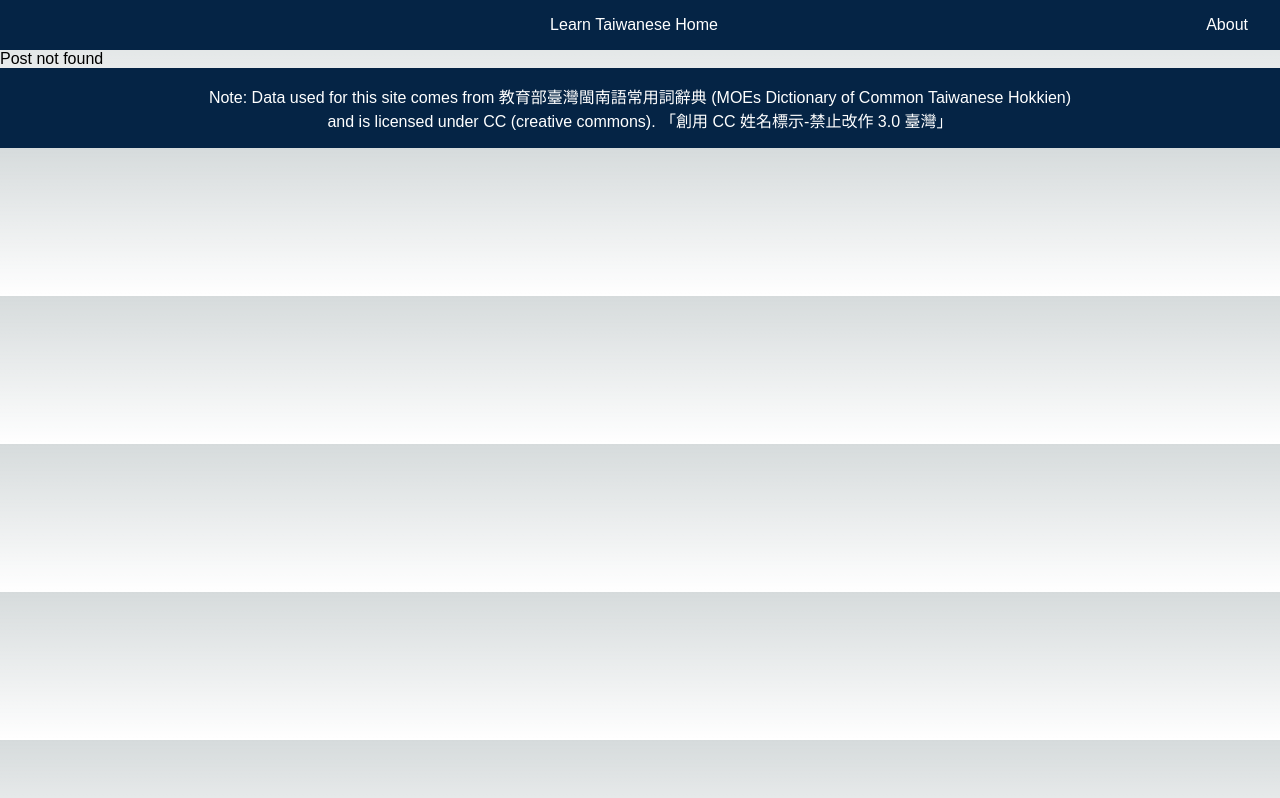
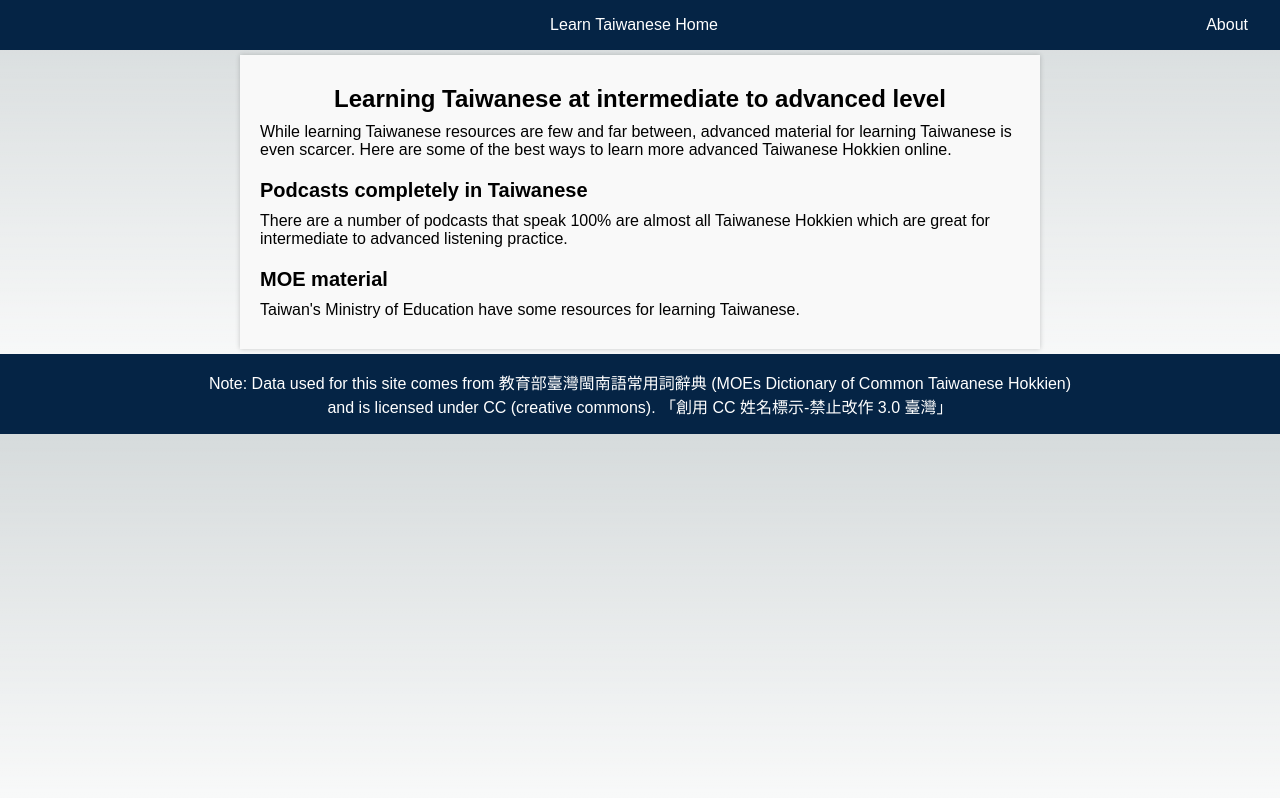
Before and after one commit to jielongjp/study-taigi, a Next.js app: page /blog/intermediate-taiwanese in a window 1280 px wide. Built offline with nearby package versions, Linux system fonts and the light colour scheme.

Commit message:
add blog layout, blog stuff

```diff
--- /dev/null
+++ b/src/components/BlogTemplate/index.tsx
@@ -0,0 +1,53 @@
+import React, { ReactNode } from "react";
+import styled from "styled-components";
+
+interface BlogTemplateProps {
+  children: ReactNode;
+}
+
+const BlogTemplate: React.FC<BlogTemplateProps> = ({ children }) => {
+  return <StContainer>{children}</StContainer>;
+};
+
+const StContainer = styled.div`
+  max-width: 800px;
+  margin: 5px auto;
+  padding: 20px;
+  background-color: #f9f9f9;
+  box-shadow: 0 0 5px rgba(0, 0, 0, 0.2);
+
+  @media (max-width: 800px) {
+    margin: 5px 2%;
+  }
+`;
+
+export const StTitle = styled.h1`
+  font-size: 24px;
+  margin: 10px 0;
+  text-align: center;
+`;
+
+export const StSubtitle = styled.h2`
+  font-size: 22px;
+  margin: 10px 0;
+  text-align: center;
+`;
+
+export const StHeading = styled.h2`
+  font-size: 20px;
+  margin-top: 20px;
+`;
+
+export const StParagraph = styled.p`
+  font-size: 16px;
+  margin: 10px 0;
+  a {
+    color: #052445;
+
+    &:hover {
+      color: #0056b3;
+    }
+  }
+`;
+
+export default BlogTemplate;
--- /dev/null
+++ b/src/pages/blog/intermediate-taiwanese/index.tsx
@@ -0,0 +1,43 @@
+import { styled } from "styled-components";
+import Head from "next/head";
+import BlogTemplate, {
+  StTitle,
+  StParagraph,
+  StSubtitle,
+  StHeading,
+} from "../../../components/BlogTemplate";
+
+export default function IntermediateTw() {
+  return (
+    <>
+      <Head>
+        <title>How to Learn Intermediate Taiwanese</title>
+        <meta
+          name="description"
+          content="How to Learn Intermediate Taiwanese. Resources for learning intermediate and advanced Taiwanese Hokkien online."
+        />
+        <meta name="viewport" content="width=device-width, initial-scale=1" />
+        <link rel="icon" href="/favicon.png" />
+      </Head>
+      <BlogTemplate>
+        <StTitle>Learning Taiwanese at intermediate to advanced level</StTitle>
+        <StParagraph>
+          While learning Taiwanese resources are few and far between, advanced
+          material for learning Taiwanese is even scarcer. Here are some of the
+          best ways to learn more advanced Taiwanese Hokkien online.
+        </StParagraph>
+        <StHeading>Podcasts completely in Taiwanese</StHeading>
+        <StParagraph>
+          There are a number of podcasts that speak 100% are almost all
+          Taiwanese Hokkien which are great for intermediate to advanced
+          listening practice.
+        </StParagraph>
+        <StHeading>MOE material</StHeading>
+        <StParagraph>
+          Taiwan&apos;s Ministry of Education have some resources for learning
+          Taiwanese.
+        </StParagraph>
+      </BlogTemplate>
+    </>
+  );
+}
```
Also changed, not shown: src/pages/blog/resources/index.tsx (+14 -5 lines).
